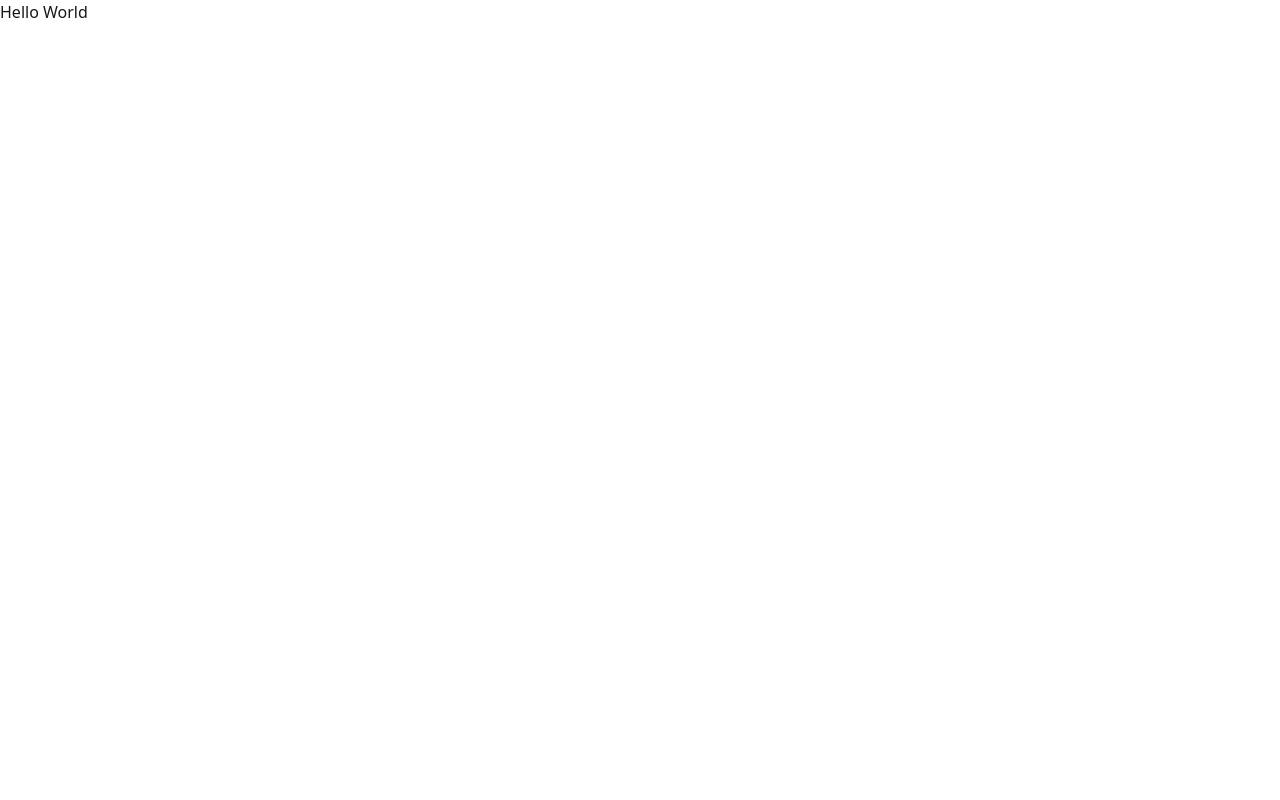
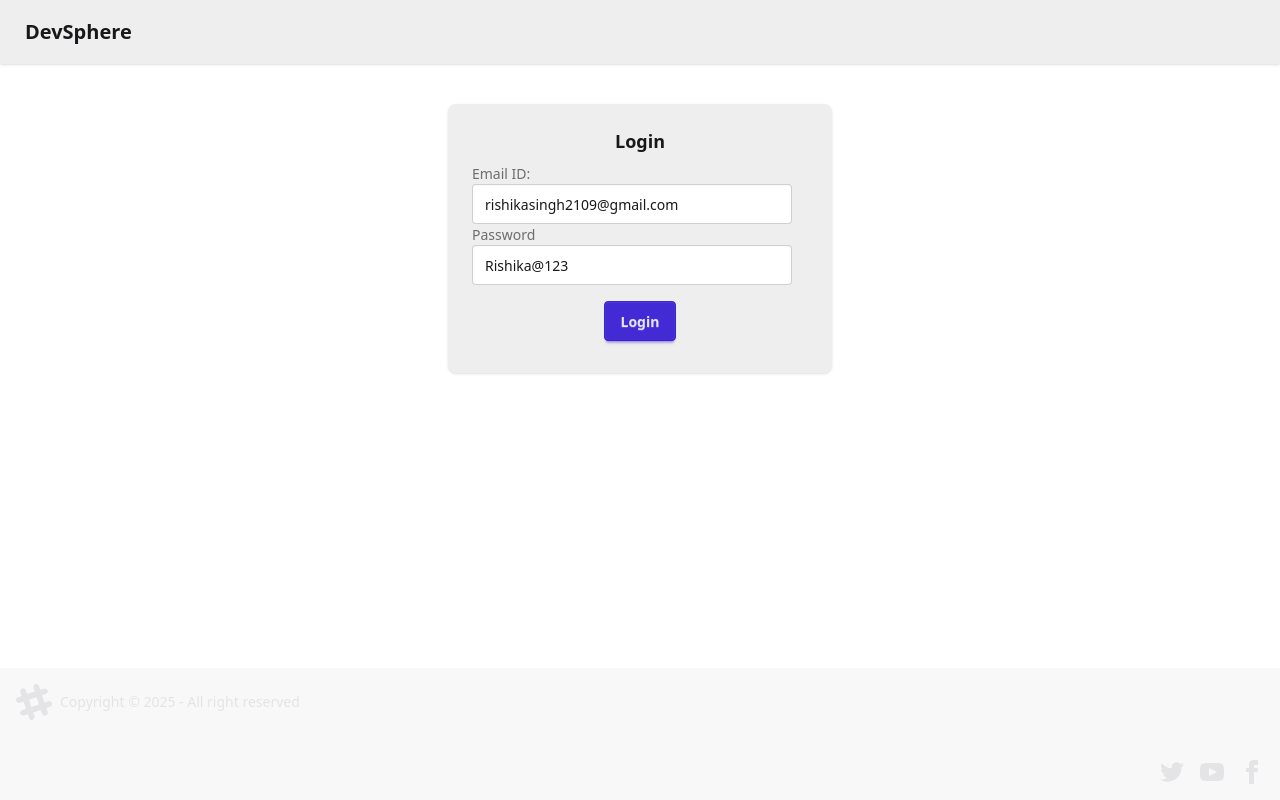
Before and after one commit to rishikarjn/devSphere-web, a React (Vite) app: page /login in a window 1280 px wide. Before the commit this address had no page. Built offline with nearby package versions, Linux system fonts and the light colour scheme.

Commit message:
setup redux store

```diff
--- a/package.json
+++ b/package.json
@@ -10,9 +10,12 @@
     "preview": "vite preview"
   },
   "dependencies": {
+    "@reduxjs/toolkit": "^2.11.2",
     "@tailwindcss/vite": "^4.1.18",
+    "axios": "^1.13.2",
     "react": "^19.2.0",
     "react-dom": "^19.2.0",
+    "react-redux": "^9.2.0",
     "react-router-dom": "^7.12.0",
     "tailwindcss": "^4.1.18"
   },
--- a/src/App.jsx
+++ b/src/App.jsx
@@ -1,21 +1,30 @@
 import { BrowserRouter, Route, Routes } from "react-router-dom"
-import NavBar from "./NavBar"
-import Body from "./Body"
+import NavBar from "./components/NavBar"
+import Body from "./components/Body"
+import Login from "./components/Login"
+import Profile from "./components/Profile"
+import { Provider } from "react-redux"
+import appStore from "./utils/appStore"
+import Feed from "./components/Feed"
 
 function App() {
 
-
   return (
     <>
+    <Provider store={appStore}>
     <BrowserRouter>
      <Routes>
        <Route path="/" element={<Body/>}>
+       <Route path="/" element={<Feed/>}/>
+         <Route path="/login" element={<Login/>}/>
+         <Route path="/profile" element={<Profile/>}/>
        </Route>
       </Routes>
    </BrowserRouter>
+   </Provider>
 
-     <h1>Hello World</h1>
-    </>
+
+     </>
   )
 }
 
--- a/src/Body.jsx
+++ b/src/components/Body.jsx
@@ -1,10 +1,14 @@
 import React from 'react'
 import NavBar from './NavBar'
+import { Outlet } from 'react-router-dom'
+import Footer from './Footer'
 
 const Body = () => {
   return (
     <div>
       <NavBar/>
+      <Outlet/>
+      <Footer/>
     </div>
   )
 }
--- /dev/null
+++ b/src/components/Feed.jsx
@@ -0,0 +1,11 @@
+import React from 'react'
+
+const Feed = () => {
+  return (
+    <div>
+      Feed
+    </div>
+  )
+}
+
+export default Feed
--- /dev/null
+++ b/src/components/Footer.jsx
@@ -0,0 +1,56 @@
+const Footer = () => {
+  return (
+    <footer className="footer bg-base-200 text-neutral-content p-4 fixed bottom-0">
+      <aside className="grid-flow-col items-center">
+        <svg
+          width="36"
+          height="36"
+          viewBox="0 0 24 24"
+          xmlns="http://www.w3.org/2000/svg"
+          fillRule="evenodd"
+          clipRule="evenodd"
+          className="fill-current"
+        >
+          <path d="M22.672 15.226l-2.432.811.841 2.515c.33 1.019-.209 2.127-1.23 2.456-1.15.325-2.148-.321-2.463-1.226l-.84-2.518-5.013 1.677.84 2.517c.391 1.203-.434 2.542-1.831 2.542-.88 0-1.601-.564-1.86-1.314l-.842-2.516-2.431.809c-1.135.328-2.145-.317-2.463-1.229-.329-1.018.211-2.127 1.231-2.456l2.432-.809-1.621-4.823-2.432.808c-1.355.384-2.558-.59-2.558-1.839 0-.817.509-1.582 1.327-1.846l2.433-.809-.842-2.515c-.33-1.02.211-2.129 1.232-2.458 1.02-.329 2.13.209 2.461 1.229l.842 2.515 5.011-1.677-.839-2.517c-.403-1.238.484-2.553 1.843-2.553.819 0 1.585.509 1.85 1.326l.841 2.517 2.431-.81c1.02-.33 2.131.211 2.461 1.229.332 1.018-.21 2.126-1.23 2.456l-2.433.809 1.622 4.823 2.433-.809c1.242-.401 2.557.484 2.557 1.838 0 .819-.51 1.583-1.328 1.847m-8.992-6.428l-5.01 1.675 1.619 4.828 5.011-1.674-1.62-4.829z"></path>
+        </svg>
+        <p>Copyright © {new Date().getFullYear()} - All right reserved</p>
+      </aside>
+      <nav className="grid-flow-col gap-4 md:place-self-center md:justify-self-end">
+        <a>
+          <svg
+            xmlns="http://www.w3.org/2000/svg"
+            width="24"
+            height="24"
+            viewBox="0 0 24 24"
+            className="fill-current"
+          >
+            <path d="M24 4.557c-.883.392-1.832.656-2.828.775 1.017-.609 1.798-1.574 2.165-2.724-.951.564-2.005.974-3.127 1.195-.897-.957-2.178-1.555-3.594-1.555-3.179 0-5.515 2.966-4.797 6.045-4.091-.205-7.719-2.165-10.148-5.144-1.29 2.213-.669 5.108 1.523 6.574-.806-.026-1.566-.247-2.229-.616-.054 2.281 1.581 4.415 3.949 4.89-.693.188-1.452.232-2.224.084.626 1.956 2.444 3.379 4.6 3.419-2.07 1.623-4.678 2.348-7.29 2.04 2.179 1.397 4.768 2.212 7.548 2.212 9.142 0 14.307-7.721 13.995-14.646.962-.695 1.797-1.562 2.457-2.549z"></path>
+          </svg>
+        </a>
+        <a>
+          <svg
+            xmlns="http://www.w3.org/2000/svg"
+            width="24"
+            height="24"
+            viewBox="0 0 24 24"
+            className="fill-current"
+          >
+            <path d="M19.615 3.184c-3.604-.246-11.631-.245-15.23 0-3.897.266-4.356 2.62-4.385 8.816.029 6.185.484 8.549 4.385 8.816 3.6.245 11.626.246 15.23 0 3.897-.266 4.356-2.62 4.385-8.816-.029-6.185-.484-8.549-4.385-8.816zm-10.615 12.816v-8l8 3.993-8 4.007z"></path>
+          </svg>
+        </a>
+        <a>
+          <svg
+            xmlns="http://www.w3.org/2000/svg"
+            width="24"
+            height="24"
+            viewBox="0 0 24 24"
+            className="fill-current"
+          >
+            <path d="M9 8h-3v4h3v12h5v-12h3.642l.358-4h-4v-1.667c0-.955.192-1.333 1.115-1.333h2.885v-5h-3.808c-3.596 0-5.192 1.583-5.192 4.615v3.385z"></path>
+          </svg>
+        </a>
+      </nav>
+    </footer>
+  );
+};
+export default Footer;
--- /dev/null
+++ b/src/components/Login.jsx
@@ -0,0 +1,69 @@
+import axios from 'axios';
+import React, { useState } from 'react'
+import { useDispatch } from 'react-redux';
+import { addUser } from '../utils/userSlice';
+import { useNavigate } from 'react-router-dom';
+import { BASE_URL } from '../utils/constants';
+
+const Login = () =>{
+
+      const [emailId, setEmailId] = useState("rishikasingh2109@gmail.com");
+      const [password, setPassword] = useState("Rishika@123");
+      const dispatch=useDispatch();
+        const navigate = useNavigate();
+  const handleLogin=async()=>{
+    try{
+        const res= await axios.post(BASE_URL + "/login",{
+            emailId,
+            password,
+        },
+        {withCredentials:true}
+    );
+    dispatch(addUser(res.data));
+     return navigate("/");
+    }catch(err) {
+        // console.error(err);
+    }
+};
+
+ return (
+    <div className='flex justify-center my-10'>
+   <div className="card bg-base-300 w-96 shadow-sm">
+  <div className="card-body">
+    <h2 className="card-title justify-center">Login</h2>
+    <div >
+      <label className="form-control w-full max-w-xs my-2">
+              <div className="label">
+                <span className="label-text">Email ID:</span>
+              </div>
+              <input
+                type="text"
+                value={emailId}
+                className="input input-bordered w-full max-w-xs"
+                onChange={(e) => setEmailId(e.target.value)}
+              />
+            </label>
+            <label className="form-control w-full max-w-xs my-2">
+              <div className="label">
+                <span className="label-text">Password</span>
+              </div>
+              <input
+                type="text"
+                value={password}
+                className="input input-bordered w-full max-w-xs"
+                onChange={(e) => setPassword(e.target.value)}
+              />
+            </label>
+    </div>
+
+    <div className="card-actions justify-center m-2">
+      <button className="btn btn-primary" onClick={handleLogin}>Login</button>
+    </div>
+  </div>
+</div>
+</div>
+
+  )
+}
+
+export default Login
--- a/src/NavBar.jsx
+++ b/src/components/NavBar.jsx
@@ -1,20 +1,24 @@
 import React from 'react'
+import { useSelector } from 'react-redux'
 
 const NavBar = () => {
+    const user=useSelector((store)=>store.user);
+    console.log(user);
   return (
     <div>
        <div className="navbar bg-base-300 shadow-sm">
   <div className="flex-1">
     <a className="btn btn-ghost text-xl">DevSphere</a>
   </div>
+  {user &&(
   <div className="flex gap-2">
-          <div className="form-control"></div>
-      <div className="dropdown dropdown-end mx-5">
+          <div className="form-control">Welcome, {user.firstName}</div>
+      <div className="dropdown dropdown-end mx-5 flex">
       <div tabIndex={0} role="button" className="btn btn-ghost btn-circle avatar">
         <div className="w-10 rounded-full">
           <img
-            alt="Tailwind CSS Navbar component"
-            src="https://img.daisyui.com/images/stock/photo-1534528741775-53994a69daeb.webp" />
+            alt="user photo"
+            src="https://img.freepik.com/free-photo/businesswoman-posing_23-2148142829.jpg?semt=ais_hybrid&w=740&q=80" />
         </div>
       </div>
       <ul
@@ -31,6 +35,7 @@
       </ul>
     </div>
   </div>
+  )}
 </div>
     </div>
   )
--- /dev/null
+++ b/src/components/Profile.jsx
@@ -0,0 +1,11 @@
+import React from 'react'
+
+const Profile = () => {
+  return (
+    <div>
+      Profile
+    </div>
+  )
+}
+
+export default Profile
--- /dev/null
+++ b/src/utils/appStore.js
@@ -0,0 +1,12 @@
+import { configureStore } from "@reduxjs/toolkit";
+import userReducer from "./userSlice";
+
+
+const appStore = configureStore({
+  reducer: {
+    user: userReducer,
+
+  },
+});
+
+export default appStore;
--- /dev/null
+++ b/src/utils/constants.js
@@ -0,0 +1 @@
+export const BASE_URL="http://localhost:7777";
--- /dev/null
+++ b/src/utils/userSlice.js
@@ -0,0 +1,18 @@
+import { createSlice } from "@reduxjs/toolkit";
+
+const userSlice = createSlice({
+  name: "user",
+  initialState: null,
+  reducers: {
+    addUser: (state, action) => {
+      return action.payload;
+    },
+    removeUser: (state, action) => {
+      return null;
+    },
+  },
+});
+
+export const { addUser, removeUser } = userSlice.actions;
+
+export default userSlice.reducer;
```
Also changed, not shown: 1 other file (tests, documents, lock files or other folders).
